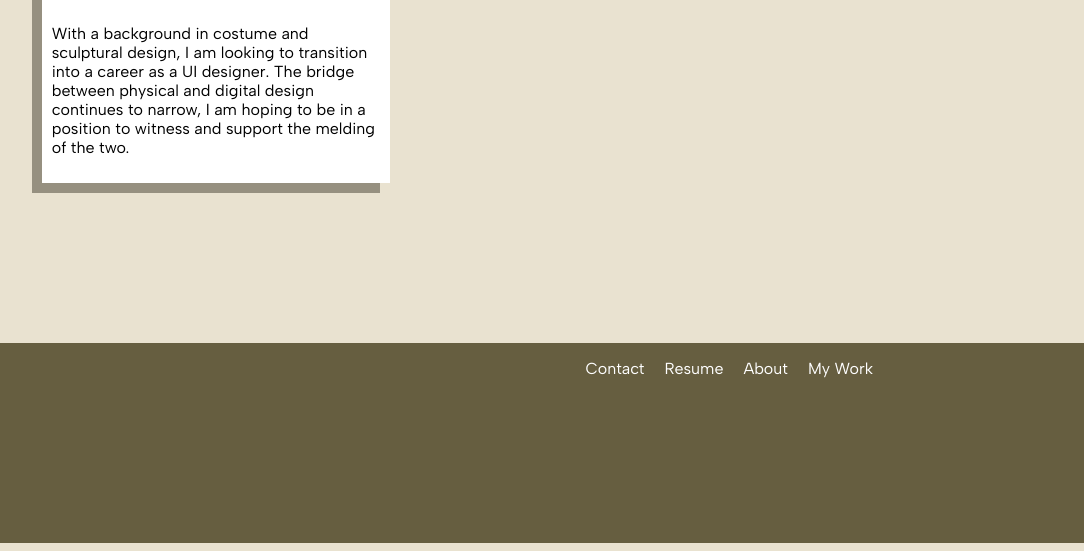
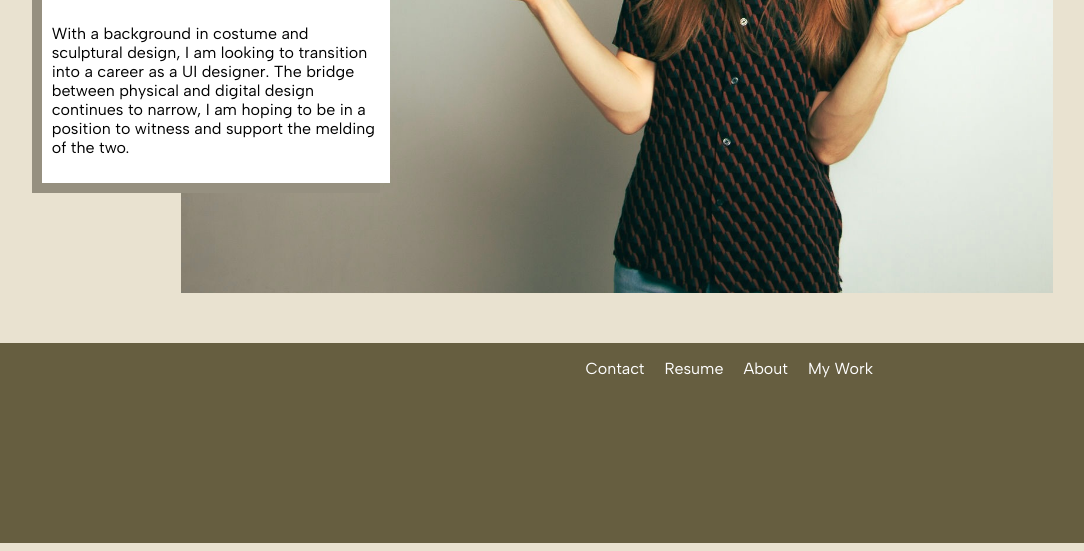
Before and after one commit to connorjjones/Homework-17, a plain HTML site: page index.html in a window 1280 px wide. Shown: the part 461-1012 px from the top of the page, without its empty margins (93-1177 px from the left). Drawn offline with Linux system fonts and the light colour scheme.

Commit message:
Last image update

```diff
--- a/CSS/style.css
+++ b/CSS/style.css
@@ -1,15 +1,4 @@
-.heroImg{
-    background-image: url(./Images/indy-7.jpg);
-    background-repeat: no-repeat;
-    background-size: cover;
-    background-position: center;
-    height: 600px;
-    width: 65%;
-    margin-right: 10%;
-    float: right;
-    margin-bottom: 56px;
-    padding: 25px;
-}
+
 h1, h2, h3, h4, h5, h6, li, p, button {
     font-family: 'Albert Sans', sans-serif;
 }
@@ -52,7 +41,7 @@ ul{
     height: 700px;
 }
 .heroImg{
-    background-image: url(./Images/indy-7.jpg);
+    background-image: url(/Images/indy-7.jpg) !important;
     background-repeat: no-repeat;
     background-size: cover;
     background-position: center;
```
